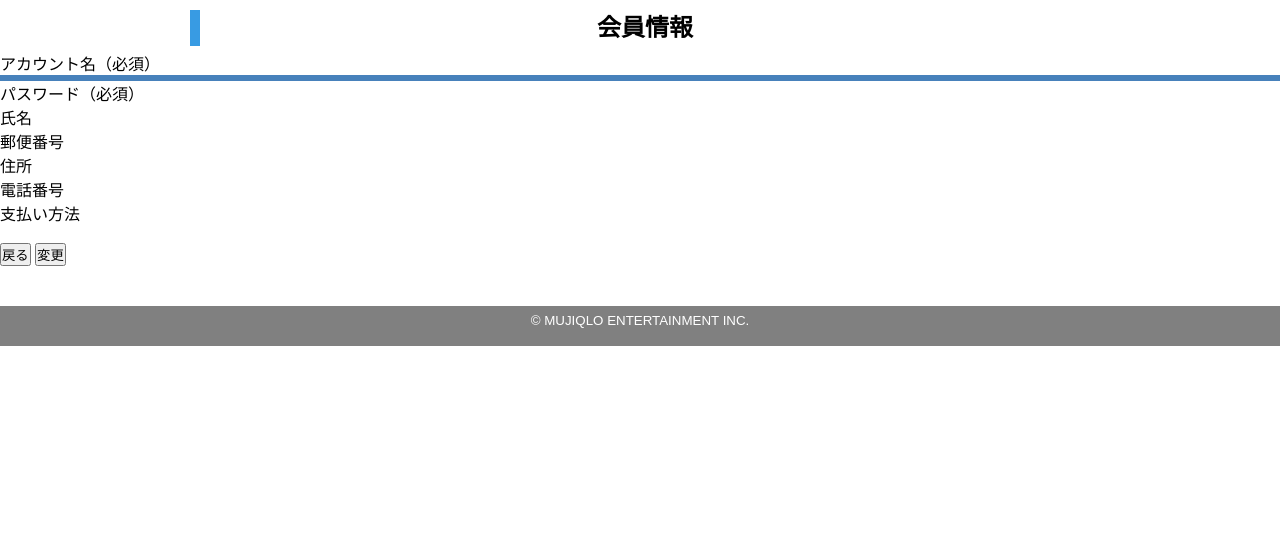
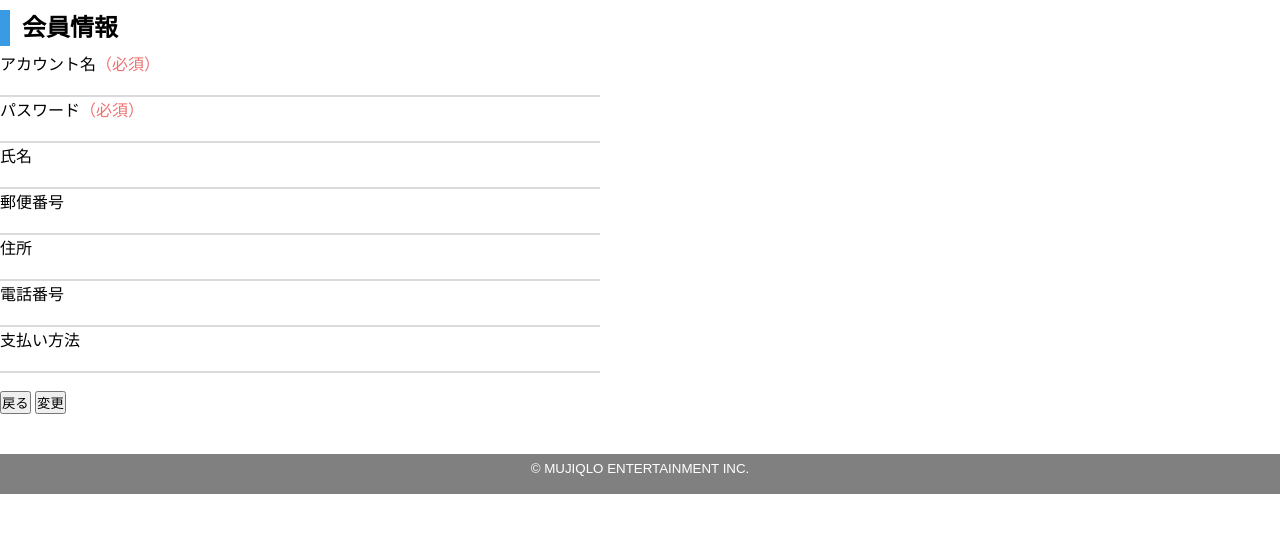
Before and after one commit to Kinoue-mynavi/team-false-dev-practice, a Flask app: template flask_app/templates/customer/mypage/manage_account/info.html in a window 1280 px wide. Shown: the part 130-663 px from the top of the page. Run offline with Flask 3, Linux system fonts and the light colour scheme; the template is opened without the code that fills it, so the values that code supplies are empty.

Commit message:
会員情報表示の実装

```diff
--- a/flask_app/static/css/customer/info.css
+++ b/flask_app/static/css/customer/info.css
@@ -1,3 +1,14 @@
 .under{
-    border-bottom: solid 6px #4781bb;
+    width: 600px;
+    padding: 10px;
+    border-bottom: solid 2px #dbdbdb;
 }
+
+
+.container1 {
+    text-align:center;
+}
+
+.required {
+    color: #ed7171
+}
--- a/flask_app/templates/customer/mypage/manage_account/info.html
+++ b/flask_app/templates/customer/mypage/manage_account/info.html
@@ -5,43 +5,53 @@
 <link rel="stylesheet" href="/static/css/customer/info.css">
 <main>
     <body>
-        <div class="container">
-            <h2><div style="text-align: center">
+        <div class = "container1>
+            <div style= "text-align: center"><h2>
                 会員情報
             </h2></div>
 
                 <div class = "form">
-                        <p>アカウント名<span class="required">（必須）</span></p>
-                        <div class = "under">
-                            <p>{{ customer_account }}</p>
-                        </div>
-
-
+                    <p>アカウント名<span class="required">（必須）</span></p>
+                    <div class = "under">
+                        <p>{{ customer_account }}</p>
+                    </div>
 
                     <p>パスワード<span class="required">（必須）</span></p>
+                    <div class = "under">
                         <p>{{ customer_password }}</p>
+                    </div>
 
                     <p>氏名</p>
+                    <div class = "under">
                         <p>{{ customer_name }}</p>
+                    </div>
 
                     <p>郵便番号</p>
+                    <div class = "under">
                         <p>{{customer_zipcode }}</p>
+                    </div>
 
                     <p>住所</p>
+                    <div class = "under">
                         <p>{{ customer_address }}</p>
+                    </div>
 
                     <p>電話番号</p>
+                    <div class = "under">
                         <p>{{ customer_phone }}</p>
+                    </div>
 
                     <p>支払い方法</p>
+                    <div class = "under">
                         <p>{{ customer_payment }}</p>
+                    </div>
 
                 </div>
 
                 <div class = "button">
                 <br>
-                    <input type="button" class="other_button" value="戻る">
-                    <input type="submit" class="other_button" value="変更">
+                    <input type="button" class="other_button" value="戻る" onclick="location.href=`{{url_for('mypage_mypage_top')}}`">
+                    <input type="submit" class="other_button" value="変更" onclick="location.href=`{{url_for('mypage_manage_account_edit')}}`">
                 </div>
                 <!-- (url_for('ビューに指定しているメゾット名')) -->
         </div>
--- a/flask_app/templates/customer/mypage/mypage_top.html
+++ b/flask_app/templates/customer/mypage/mypage_top.html
@@ -1,4 +1,4 @@
-{% extends "layout_staff.html" %}
+{% extends "layout_customer.html" %}
 
 {% block body %}
 
@@ -10,7 +10,7 @@
 		</h1>
 		<div id="menu_button_area">
 			<p>
-				<input type="button" class="menu_button" value="アカウント管理"onClick="window.location.href=`{{url_for('mypage_manage_account')}}`">
+				<input type="button" class="menu_button" value="アカウント管理"onClick="window.location.href=`{{url_for('customer_info')}}`">
 			</p>
 			<p>
 				<input type="button" class="menu_button" value="予約一覧" onClick="window.location.href=`{{url_for('mypage_manage_ticket')}}`">
--- a/flask_app/views/customer/customer_mypage.py
+++ b/flask_app/views/customer/customer_mypage.py
@@ -30,7 +30,7 @@ def customer_info():
         payment = "未選択"
 
 
-    return render_template("/customer/mypage/manage_accont/info.html",
+    return render_template("/customer/mypage/manage_account/info.html",
                 customer_account = customer.customer_account,
                 customer_password = customer.customer_password,
                 customer_name = customer.customer_name,
@@ -42,7 +42,7 @@ def customer_info():
 # マイページメニュー（トップページ）
 @app.route("/mypage_mypage_top")
 def mypage_mypage_top():
-    return "<p>マイページTOP画面</p>"
+    return render_template("/customer/mypage/mypage_top.html")
 
 #アカウント情報に遷移
 @app.route("/mypage_manage_account")
```
